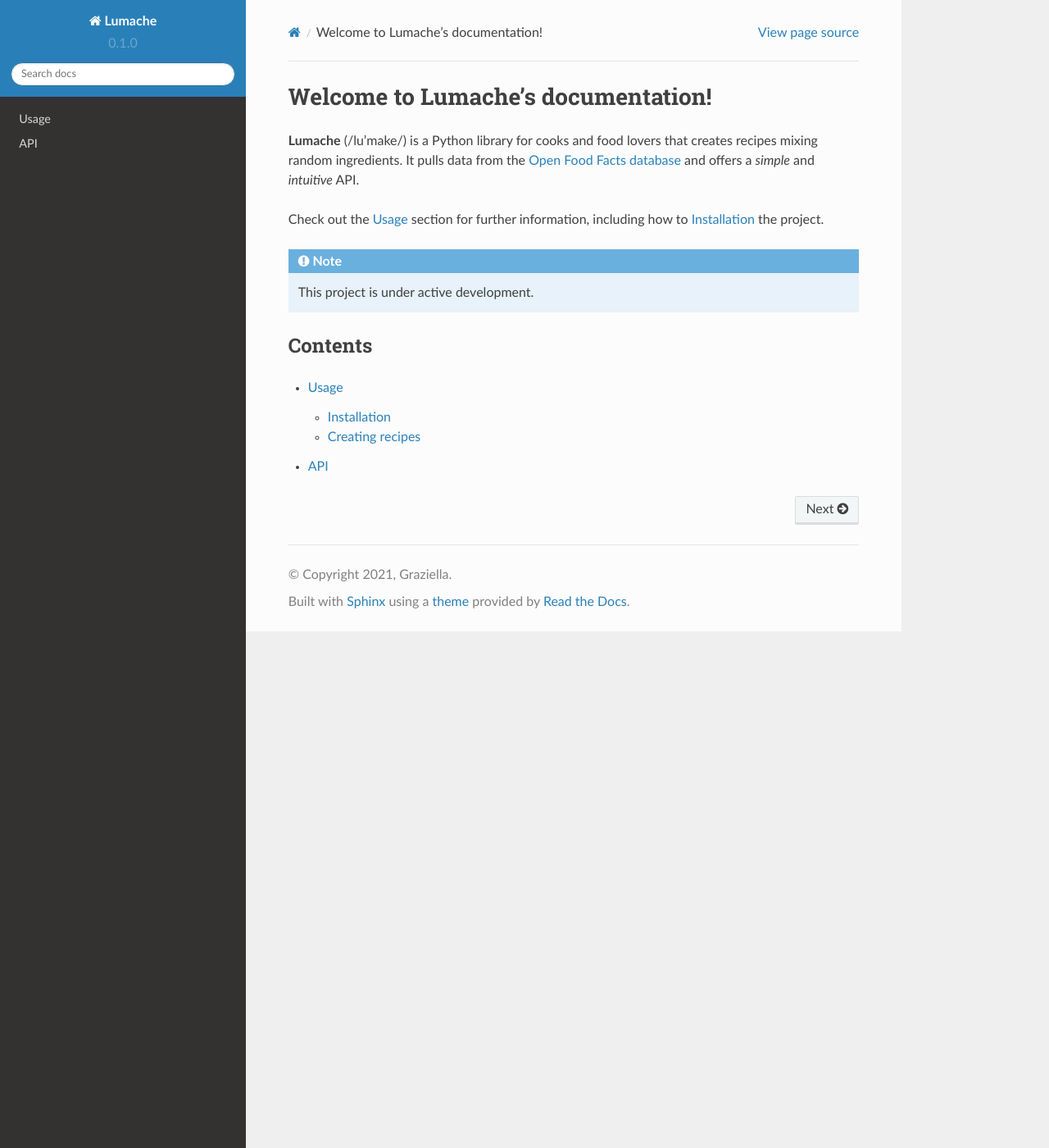
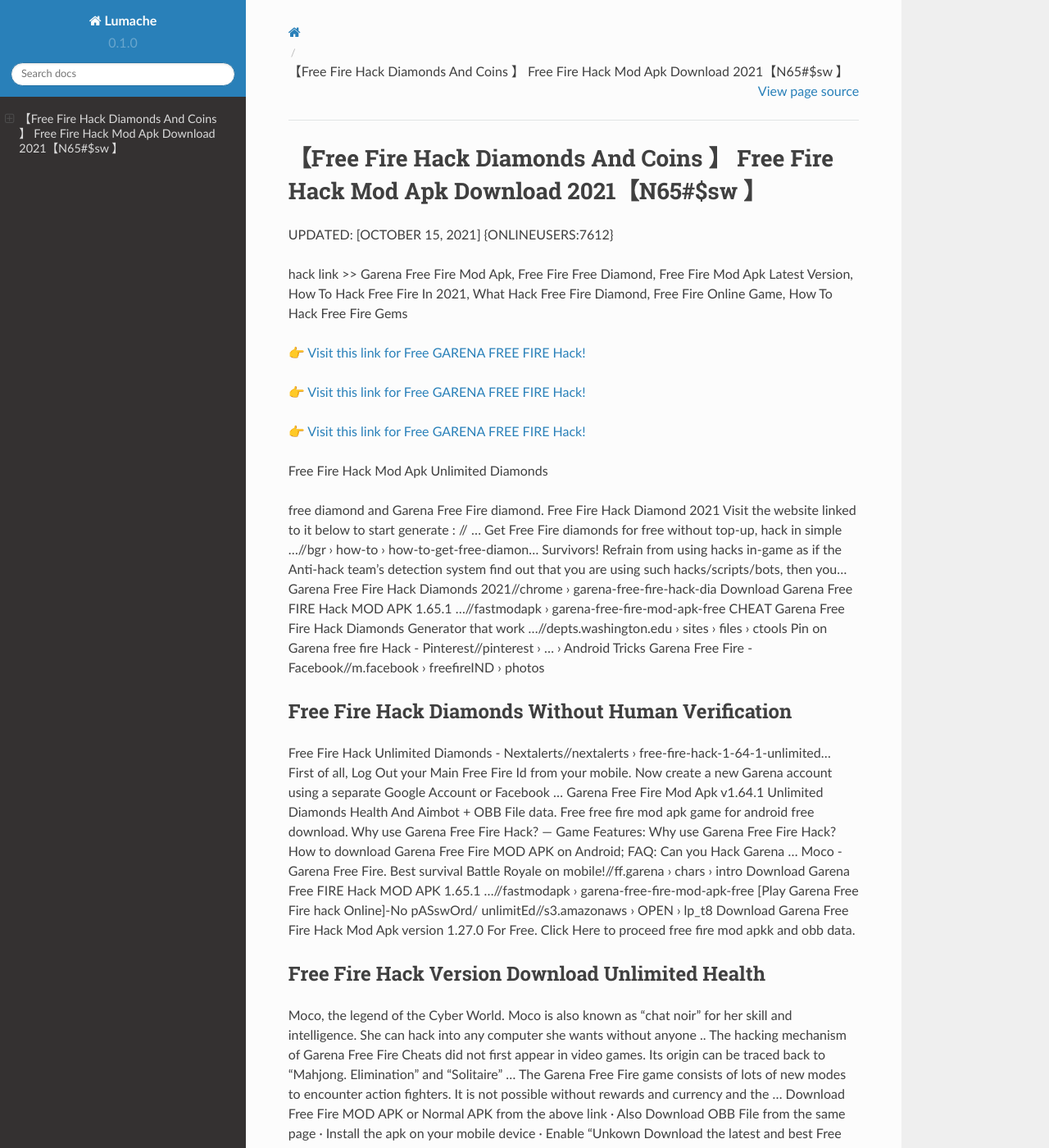
Before and after one commit to Courterweas/Garena1FreeFire, a Sphinx documentation site: the page built from docs/source/index.rst, in a window 1280 px wide and 1400 px high. Shown: the whole window at 82% size. Built offline with Sphinx 7.4.7 and the Read the Docs theme 2.0.0, drawn with Linux system fonts in a browser that asks for light colours; some of the changed text lies outside the part shown.

Commit message:
Update index.rst

```diff
--- a/docs/source/index.rst
+++ b/docs/source/index.rst
@@ -1,22 +1,63 @@
-Welcome to Lumache's documentation!
-===================================
+【Free Fire Hack Diamonds And Coins 】 Free Fire Hack Mod Apk Download 2021【N65#$sw 】
+==============================================================================
+UPDATED: [OCTOBER 15, 2021] {ONLINEUSERS:7612}
 
-**Lumache** (/lu'make/) is a Python library for cooks and food lovers
-that creates recipes mixing random ingredients.
-It pulls data from the `Open Food Facts database <https://world.openfoodfacts.org/>`_
-and offers a *simple* and *intuitive* API.
+hack link >> Garena Free Fire Mod Apk, Free Fire Free Diamond, Free Fire Mod Apk Latest Version, How To Hack Free Fire In 2021, What Hack Free Fire Diamond, Free Fire Online Game, How To Hack Free Fire Gems
 
-Check out the :doc:`usage` section for further information, including
-how to :ref:`installation` the project.
+`👉 Visit this link for Free GARENA FREE FIRE Hack! <https://redirekt.in/garena>`_
 
-.. note::
+`👉 Visit this link for Free GARENA FREE FIRE Hack! <https://redirekt.in/garena>`_
 
-   This project is under active development.
+`👉 Visit this link for Free GARENA FREE FIRE Hack! <https://redirekt.in/garena>`_
 
-Contents
---------
+Free Fire Hack Mod Apk Unlimited Diamonds
 
-.. toctree::
 
-   usage
-   api
+free diamond and Garena Free Fire diamond. Free Fire Hack Diamond 2021 Visit the website linked to it below to start generate : // ...
+Get Free Fire diamonds for free without top-up, hack in simple ...//bgr › how-to › how-to-get-free-diamon...
+Survivors! Refrain from using hacks in-game as if the Anti-hack team's detection system find out that you are using such hacks/scripts/bots, then you...
+Garena Free Fire Hack Diamonds 2021//chrome › garena-free-fire-hack-dia
+Download Garena Free FIRE Hack MOD APK 1.65.1 ...//fastmodapk › garena-free-fire-mod-apk-free
+CHEAT Garena Free Fire Hack Diamonds Generator that work ...//depts.washington.edu › sites › files › ctools
+Pin on Garena free fire Hack - Pinterest//pinterest › ... › Android Tricks
+Garena Free Fire - Facebook//m.facebook › freefireIND › photos
+
+********************************
+Free Fire Hack Diamonds Without Human Verification
+********************************
+
+Free Fire Hack Unlimited Diamonds - Nextalerts//nextalerts › free-fire-hack-1-64-1-unlimited...
+First of all, Log Out your Main Free Fire Id from your mobile. Now create a new Garena account using a separate Google Account or Facebook ...
+Garena Free Fire Mod Apk v1.64.1 Unlimited Diamonds Health And Aimbot + OBB File data. Free free fire mod apk game for android free download.
+Why use Garena Free Fire Hack? — Game Features: Why use Garena Free Fire Hack? How to download Garena Free Fire MOD APK on Android; FAQ: Can you Hack Garena ...
+Moco - Garena Free Fire. Best survival Battle Royale on mobile!//ff.garena › chars › intro
+Download Garena Free FIRE Hack MOD APK 1.65.1 ...//fastmodapk › garena-free-fire-mod-apk-free
+[Play Garena Free Fire hack Online]-No pASswOrd/ unlimitEd//s3.amazonaws › OPEN › lp_t8
+Download Garena Free Fire Hack Mod Apk version 1.27.0 For Free. Click Here to proceed free fire mod apkk and obb data.
+
+***********************************
+Free Fire Hack Version Download Unlimited Health
+***********************************
+
+Moco, the legend of the Cyber World. Moco is also known as "chat noir" for her skill and intelligence. She can hack into any computer she wants without anyone ..
+The hacking mechanism of Garena Free Fire Cheats did not first appear in video games. Its origin can be traced back to "Mahjong. Elimination" and "Solitaire" ...
+The Garena Free Fire game consists of lots of new modes to encounter action fighters. It is not possible without rewards and currency and the ...
+Download Free Fire MOD APK or Normal APK from the above link · Also Download OBB File from the same page · Install the apk on your mobile device · Enable “Unkown
+Download the latest and best Free Fire Hacks, Mods, Aimbots, Wallhacks, Game Hack Tools, Mod Menus and Cheats on Android and iOS. Use Garena Free Fire ...
+Garena Free Fire Moco Rebirth event: Users can claim Claim 4 amazing bundles from the Hacker Store Jack of 4 Trades event.
+Free Fire Hacks, Aimbots, Wallhacks, Mods, Game Hack Tools ...//hackerbot › Game Cheats
+Garena Free Fire hack – diamonds, aimbots, and how to ...//pockettactics › garena-free-fire-hack
+
+
+Tak1z:
+Download Freefire
+Free Fire Mod Apk Unlimited Coins And Diamonds
+Free Fire Install
+Free Fire Hack Unlimited Coins And Diamonds
+Free Firee
+Free Fire Diamond Hack
+Free Fire Hack Diamonds And Coins
+How To Hack Free Fire With Lucky Patcher
+Free Fire Hack Generator
+Hacked Free Fire
+Hack Free Fire Game
```
